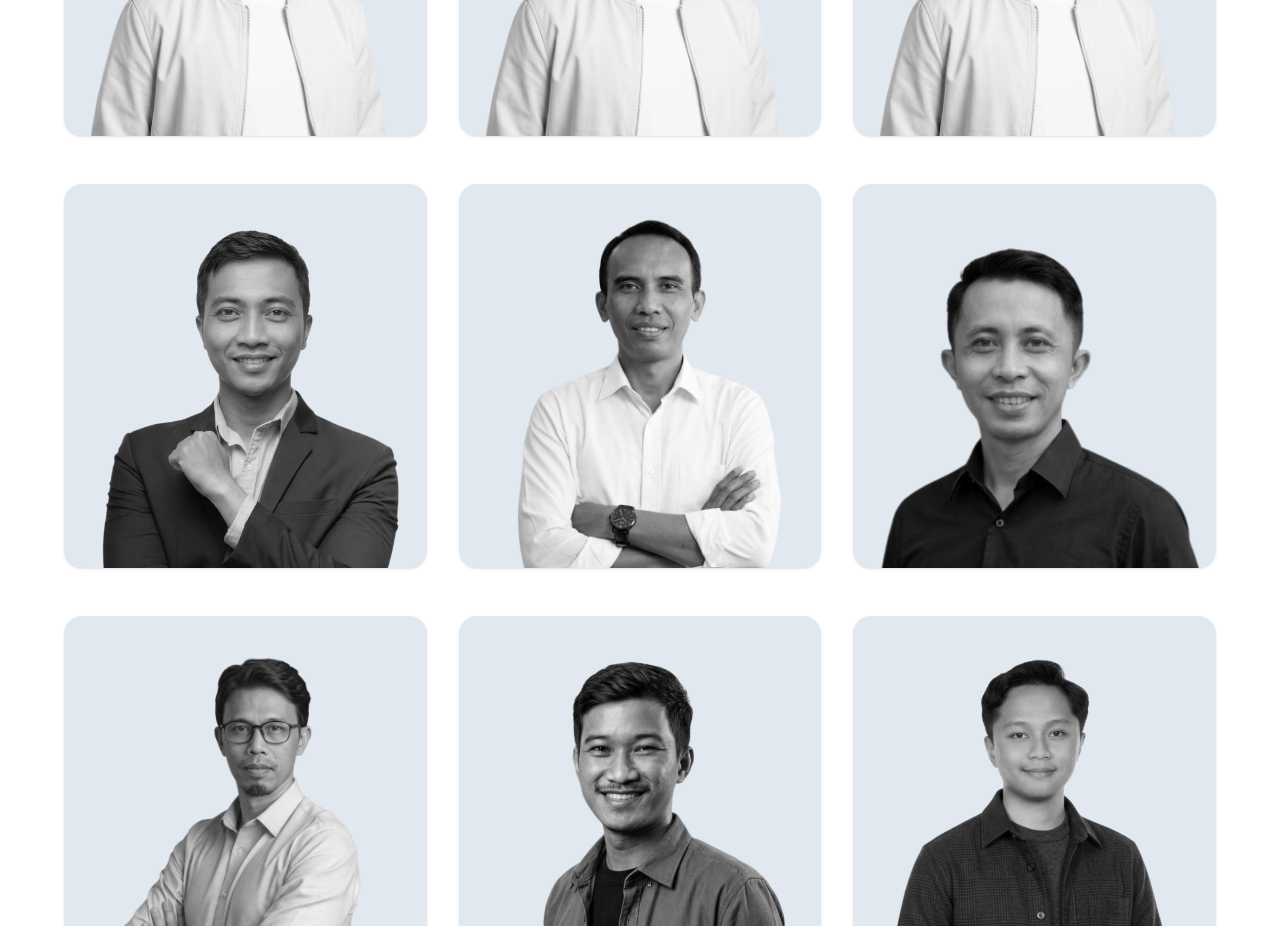
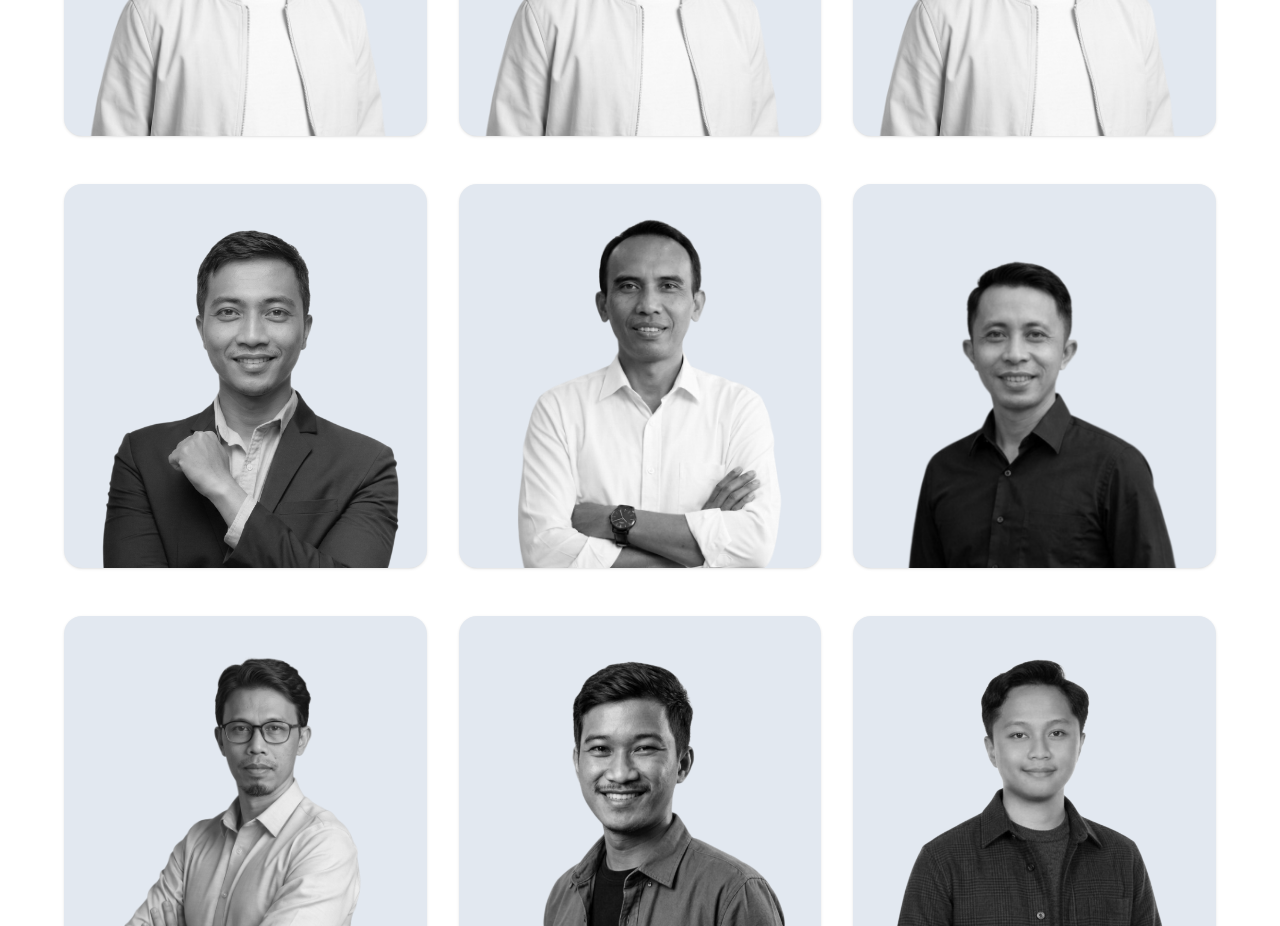
Before and after one commit to FauziSeptians/manufacture-apps-vendor, a Next.js app: page / in a window 1280 px wide. Shown: the part 10240-11166 px from the top of the page. Built offline with nearby package versions, Linux system fonts and the light colour scheme; a web font is replaced by a local one; what @heroui/system would draw is missing.

Commit message:
fix: scale

```diff
--- a/src/components/organism/OurtTeamSection.tsx
+++ b/src/components/organism/OurtTeamSection.tsx
@@ -36,7 +36,7 @@ const TEAM_DATA = [
     name: 'Dendra',
     role: 'Head of Product Development',
     image: '/assets/teams/dendra.png',
-    imageClass: 'scale-130 pt-12 group-hover:!scale-140',
+    imageClass: 'pt-8 group-hover:!scale-140',
   },
   {
     name: 'Ujang Jumad',
```
